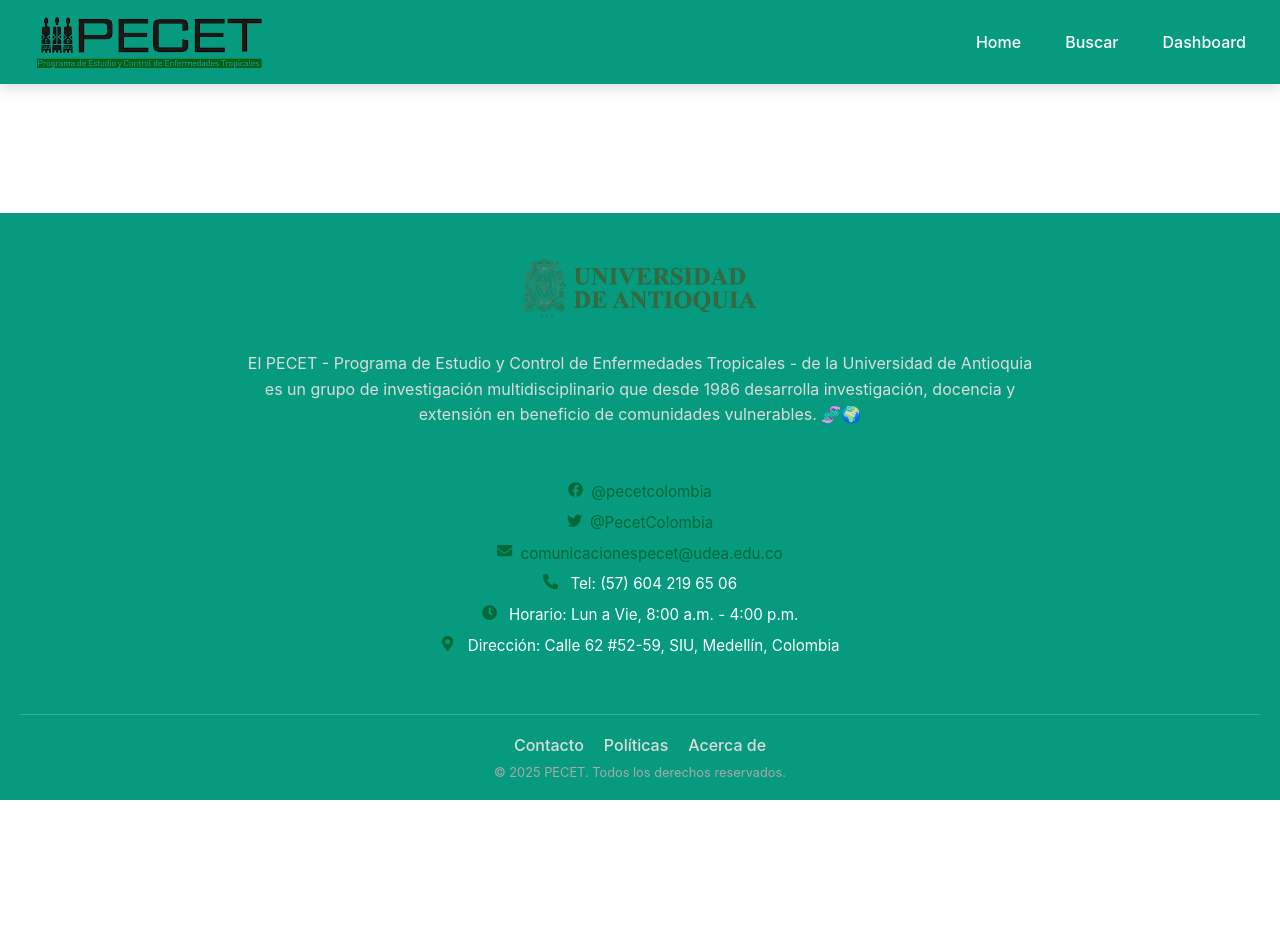
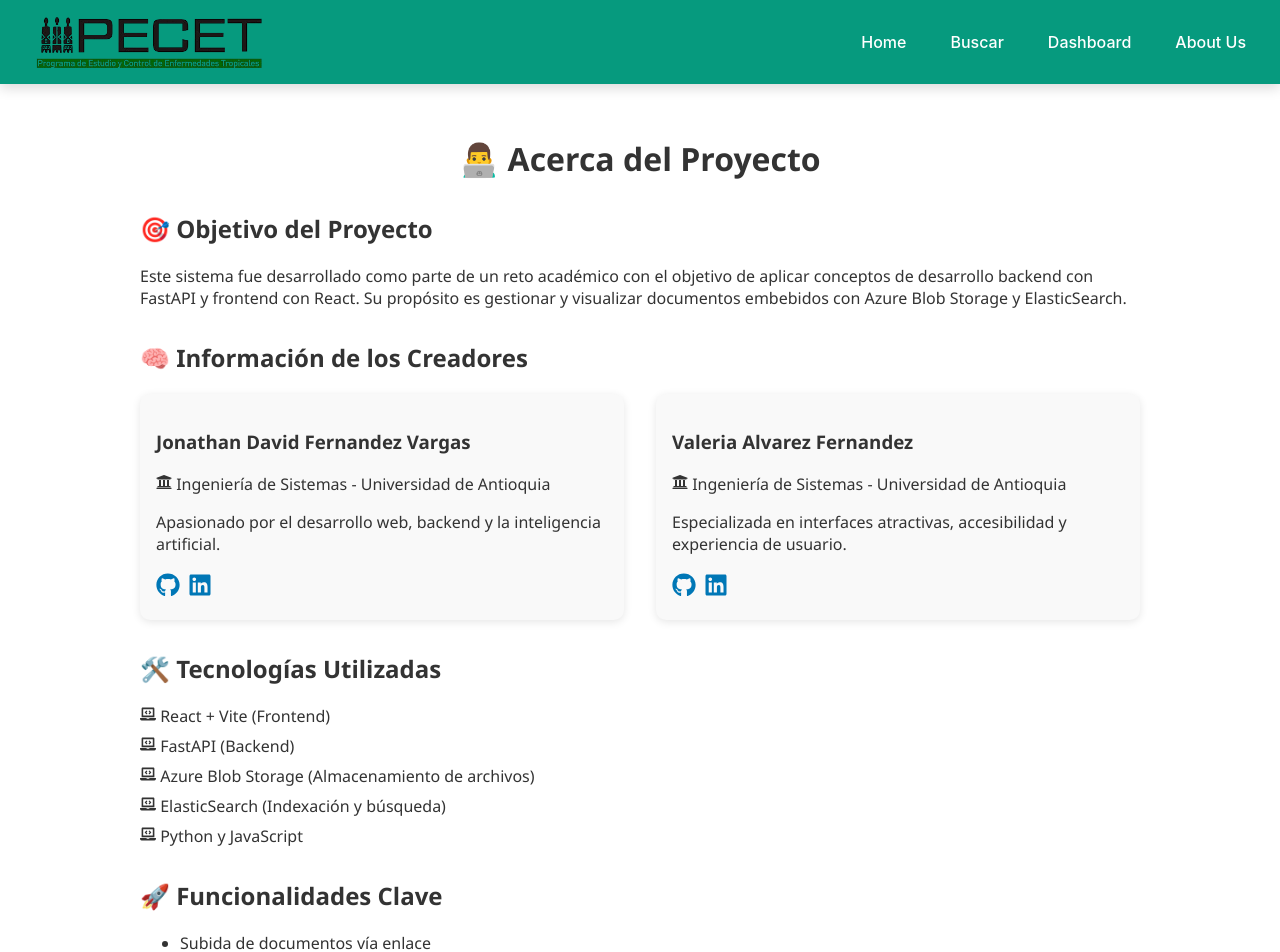
Before and after one commit to Jonathand77/pecet, a React (Create React App) app in the folder pecet-frontend/: page /about in a window 1280 px wide. Shown: the top 952 px of the page. Before the commit the page ends 800 px from the top, so only its background shows below. Built offline with nearby package versions, Linux system fonts and the light colour scheme.

Commit message:
✨ feat(dashboard): agregar resumen de blobs y nueva página "Acerca de"

```diff
--- a/pecet-frontend/src/App.js
+++ b/pecet-frontend/src/App.js
@@ -1,29 +1,20 @@
-import React from 'react';
-import { BrowserRouter as Router, Routes, Route } from 'react-router-dom';
-
-import Navbar from './components/Navbar';
-import Footer from './components/Footer';
-
-import Home from './pages/Home';
-import Buscar from './pages/Buscar';
-import Dashboard from './pages/Dashboard';
-
-import './App.css';
+import { BrowserRouter as Router, Routes, Route } from "react-router-dom";
+import Navbar from "./components/Navbar";
+import Home from "./pages/Home";
+import Buscar from "./pages/Buscar";
+import Dashboard from "./pages/Dashboard";
+import AboutUs from "./pages/AboutUs"; // Asegúrate de que la ruta esté bien
 
 function App() {
   return (
     <Router>
-      <div className="appContainer">
       <Navbar />
-        <div className="pageContent">
       <Routes>
         <Route path="/" element={<Home />} />
         <Route path="/buscar" element={<Buscar />} />
         <Route path="/dashboard" element={<Dashboard />} />
+        <Route path="/about" element={<AboutUs />} /> {/* Nueva ruta */}
       </Routes>
-        </div>
-        <Footer />
-      </div>
     </Router>
   );
 }
--- a/pecet-frontend/src/components/Navbar.jsx
+++ b/pecet-frontend/src/components/Navbar.jsx
@@ -39,6 +39,11 @@
             Dashboard
           </Link>
         </li>
+        <li>
+          <Link to="/about" className={styles.link}>
+            About Us
+          </Link>
+        </li>
       </ul>
     </motion.nav>
   );
--- /dev/null
+++ b/pecet-frontend/src/pages/AboutUs.jsx
@@ -0,0 +1,71 @@
+import React from 'react';
+import styles from '../styles/AboutUs.module.css';
+import { FaGithub, FaLinkedin, FaLaptopCode, FaUniversity } from 'react-icons/fa';
+
+const AboutUs = () => {
+  return (
+    <div className={styles.aboutUs}>
+      <h1 className={styles.title}>👨‍💻 Acerca del Proyecto</h1>
+
+      <section className={styles.section}>
+        <h2>🎯 Objetivo del Proyecto</h2>
+        <p>
+          Este sistema fue desarrollado como parte de un reto académico con el objetivo de aplicar conceptos de desarrollo backend con FastAPI y frontend con React. Su propósito es gestionar y visualizar documentos embebidos con Azure Blob Storage y ElasticSearch.
+        </p>
+      </section>
+
+      <section className={styles.section}>
+        <h2>🧠 Información de los Creadores</h2>
+        <div className={styles.team}>
+          <div className={styles.member}>
+            <h3>Jonathan David Fernandez Vargas</h3>
+            <p><FaUniversity /> Ingeniería de Sistemas - Universidad de Antioquia</p>
+            <p>Apasionado por el desarrollo web, backend y la inteligencia artificial.</p>
+            <div className={styles.social}>
+              <a href="https://github.com/Jonathand77" target="_blank" rel="noopener noreferrer"><FaGithub /></a>
+              <a href="https://www.linkedin.com/in/jonathan-david-fernandez-vargas-800b04279/" target="_blank" rel="noopener noreferrer"><FaLinkedin /></a>
+            </div>
+          </div>
+          <div className={styles.member}>
+            <h3>Valeria Alvarez Fernandez</h3>
+            <p><FaUniversity /> Ingeniería de Sistemas - Universidad de Antioquia</p>
+            <p>Especializada en interfaces atractivas, accesibilidad y experiencia de usuario.</p>
+            <div className={styles.social}>
+              <a href="https://github.com/Vaf88" target="_blank" rel="noopener noreferrer"><FaGithub /></a>
+              <a href="https://www.linkedin.com/in/valeria-alvarez-fernandez-961013325/" target="_blank" rel="noopener noreferrer"><FaLinkedin /></a>
+            </div>
+          </div>
+        </div>
+      </section>
+
+      <section className={styles.section}>
+        <h2>🛠️ Tecnologías Utilizadas</h2>
+        <ul className={styles.techList}>
+          <li><FaLaptopCode /> React + Vite (Frontend)</li>
+          <li><FaLaptopCode /> FastAPI (Backend)</li>
+          <li><FaLaptopCode /> Azure Blob Storage (Almacenamiento de archivos)</li>
+          <li><FaLaptopCode /> ElasticSearch (Indexación y búsqueda)</li>
+          <li><FaLaptopCode /> Python y JavaScript</li>
+        </ul>
+      </section>
+
+      <section className={styles.section}>
+        <h2>🚀 Funcionalidades Clave</h2>
+        <ul>
+          <li>Subida de documentos vía enlace</li>
+          <li>Extracción de texto desde archivos PDF</li>
+          <li>Generación de embeddings y búsqueda semántica</li>
+          <li>Almacenamiento y consulta desde Azure Blob Storage</li>
+          <li>Panel de estadísticas con React</li>
+        </ul>
+      </section>
+
+      <section className={styles.section}>
+        <h2>🙏 Créditos y Agradecimientos</h2>
+        <p>Gracias a nuestros profesores y compañeros por su apoyo durante el desarrollo del proyecto.</p>
+      </section>
+    </div>
+  );
+};
+
+export default AboutUs;
--- a/pecet-frontend/src/pages/Dashboard.jsx
+++ b/pecet-frontend/src/pages/Dashboard.jsx
@@ -1,8 +1,20 @@
-import React from 'react';
+import React, { useEffect, useState } from 'react';
 import styles from '../styles/Dashboard.module.css';
-import { FaFolderOpen, FaLock, FaGlobe, FaClock } from 'react-icons/fa';
+import { FaFolderOpen, FaClock } from 'react-icons/fa';
 
 const Dashboard = () => {
+  const [total, setTotal] = useState(0);
+  const [latest, setLatest] = useState([]);
+
+  useEffect(() => {
+    fetch('/dashboard')
+      .then(res => res.json())
+      .then(data => {
+        setTotal(data.total);
+        setLatest(data.latest);
+      });
+  }, []);
+
   return (
     <div className={styles.dashboard}>
       <h1 className={styles.title}>📊 Dashboard de Consumo</h1>
@@ -12,22 +24,19 @@
         <div className={styles.card}>
           <FaFolderOpen className={styles.icon} />
           <h3>Total de activos</h3>
-          <p>150</p>
-        </div>
-        <div className={styles.card}>
-          <FaGlobe className={styles.icon} />
-          <h3>Activos públicos</h3>
-          <p>90</p>
-        </div>
-        <div className={styles.card}>
-          <FaLock className={styles.icon} />
-          <h3>Activos privados</h3>
-          <p>60</p>
+          <p>{total}</p>
         </div>
         <div className={styles.card}>
           <FaClock className={styles.icon} />
-          <h3>Más reciente</h3>
-          <p>Guía de Evaluación 2024</p>
+          <h3>3 más recientes</h3>
+          <ul>
+            {latest.map(blob => (
+              <li key={blob.name}>
+                {blob.name} <br />
+                <small>{new Date(blob.last_modified).toLocaleString()}</small>
+              </li>
+            ))}
+          </ul>
         </div>
       </div>
     </div>
--- /dev/null
+++ b/pecet-frontend/src/styles/AboutUs.module.css
@@ -0,0 +1,46 @@
+.aboutUs {
+  padding: 2rem;
+  max-width: 1000px;
+  margin: 0 auto;
+  color: #333;
+  font-family: 'Segoe UI', sans-serif;
+}
+
+.title {
+  font-size: 2rem;
+  margin-bottom: 1rem;
+  text-align: center;
+}
+
+.section {
+  margin-top: 2rem;
+}
+
+.team {
+  display: flex;
+  gap: 2rem;
+  flex-wrap: wrap;
+}
+
+.member {
+  flex: 1;
+  background: #f9f9f9;
+  padding: 1rem;
+  border-radius: 10px;
+  box-shadow: 0 2px 8px rgba(0,0,0,0.1);
+}
+
+.social a {
+  margin-right: 0.5rem;
+  font-size: 1.5rem;
+  color: #0077b6;
+}
+
+.techList {
+  list-style: none;
+  padding: 0;
+}
+
+.techList li {
+  margin: 0.5rem 0;
+}
```
Also changed, not shown: 1 other file (tests, documents, lock files or other folders). Lines whose indentation alone changed are shown as unchanged.
